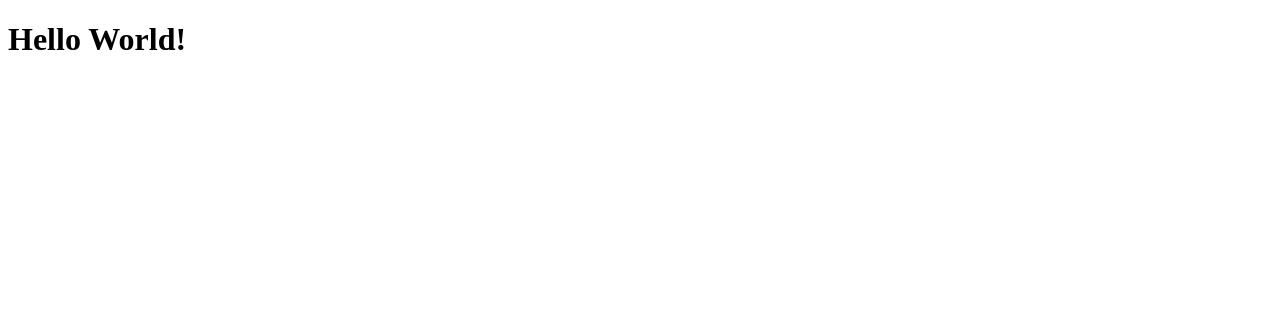
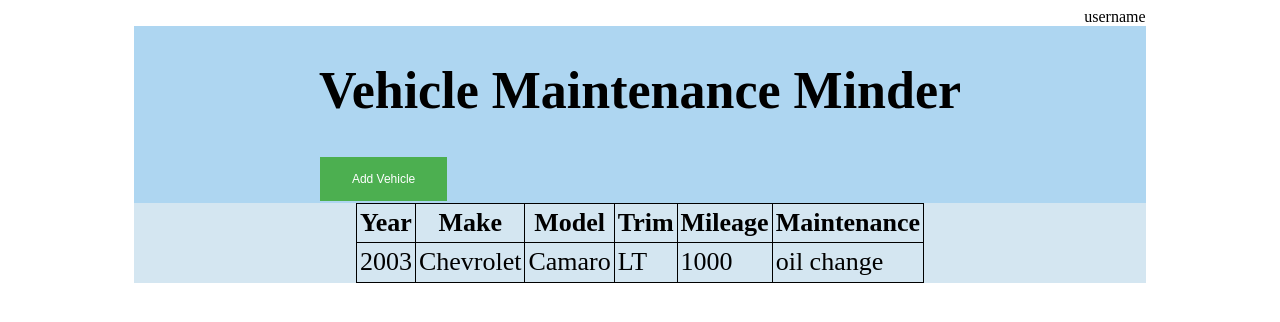
Before and after one commit to jjdev86/Vehicle-Maintenance-Minder-, a React app: page / in a window 1280 px wide. Shown: the top 322 px of the page. Built offline with nearby package versions, Linux system fonts and the light colour scheme; the HTML template or start-up script is replaced by a standard one.

Commit message:
Add additional dependencies.

```diff
--- a/client/src/components/App.jsx
+++ b/client/src/components/App.jsx
@@ -1,19 +1,84 @@
-import React, {Component } from 'react';
+import React, { Component } from 'react';
+import styled from 'styled-components';
+import Vehicle from './Vehicle.jsx';
+import AddVehicle from './AddVehicle.jsx';
 
+
+const Wrapper = styled.div`
+    width: 100%;
+`;
+const Subwrapper = styled.div`
+    width: 80%;
+    margin: 0 10% 0 10%;
+    background-color: white;
+    min-height: 100vh;
+`;
+const Username = styled.a`
+    display: grid;
+    text-align: right !important;
+    &:focus, &:hover, &:visited, &:link, &:active {
+        text-decoration: none;
+    }
+`;
+const Header = styled.header`
+background-color: #AED6F1;
+min-height: 10vh;
+display: grid;
+justify-content: center;
+font-size: calc(10px + 2vmin);
+color: black;
+`;
+
+const Add = styled.button`
+background-color: #4CAF50; /* Green */
+border: none;
+color: white;
+padding: 15px 32px;
+text-align: center;
+text-decoration: none;
+display: inline;
+font-size: 12px;
+margin: 2px 1px;
+cursor: pointer;
+-webkit-transition-duration: 0.4s; /* Safari */
+transition-duration: 0.4s;
+width: fit-content;
+`;
 
 class App extends Component {
     constructor(props) {
         super(props);
         this.state = {
-            test: 'hello'
+            test: 'hello',
+            showPopup: false
         }
     }
 
+    toggleAddVehicle() {
+        this.setState({ showPopup: !this.state.showPopup });
+    }
     render() {
         return (
-            <div>
-                <h1>Hello World!</h1>
-            </div>
+            <Wrapper>
+                <Subwrapper>
+                    <Username>
+                        username
+                    </Username>
+                    <Header>
+                        <h1>Vehicle Maintenance Minder</h1>
+                        {/* Add new Vehicle */}
+                        <Add onClick={this.toggleAddVehicle.bind(this)}>Add Vehicle</Add>
+                    </Header>
+                    {/* adds the vehicles added by the user */}
+                    <Vehicle />
+                    {this.state.showPopup ?
+                        <AddVehicle saveVehicle={this.toggleAddVehicle.bind(this)}
+                        />
+                        : null
+                    }
+                </Subwrapper>
+            </Wrapper>
+
         )
     }
 }
--- a/package.json
+++ b/package.json
@@ -44,7 +44,8 @@
     "moment": "^2.24.0",
     "morgan": "^1.9.1",
     "react": "^16.9.0",
-    "react-dom": "^16.9.0"
+    "react-dom": "^16.9.0",
+    "styled-components": "^4.3.2"
   },
   "devDependencies": {
     "@babel/cli": "^7.5.5",
```
Also changed, not shown: 2 other files (tests, documents, lock files or other folders).
